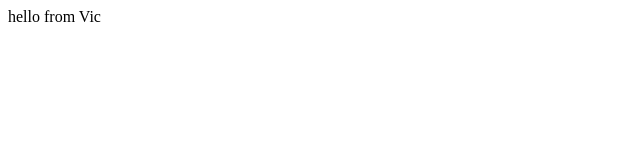
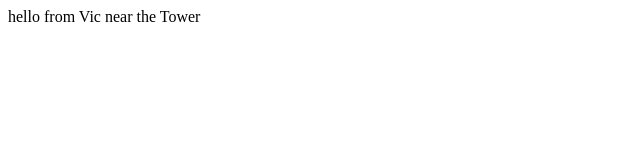
Before and after one commit to vicweigler/gitdemo, a plain HTML site: page index.html in a window 1280 px wide. Shown: the whole page, without its empty margins (0-640 px from the left). Drawn offline with Linux system fonts and the light colour scheme.

Commit message:
edited the file

```diff
--- a/index.html
+++ b/index.html
@@ -7,6 +7,6 @@
     <title>Document</title>
 </head>
 <body>
-    hello from Vic
+    hello from Vic near the Tower
 </body>
 </html>
```
